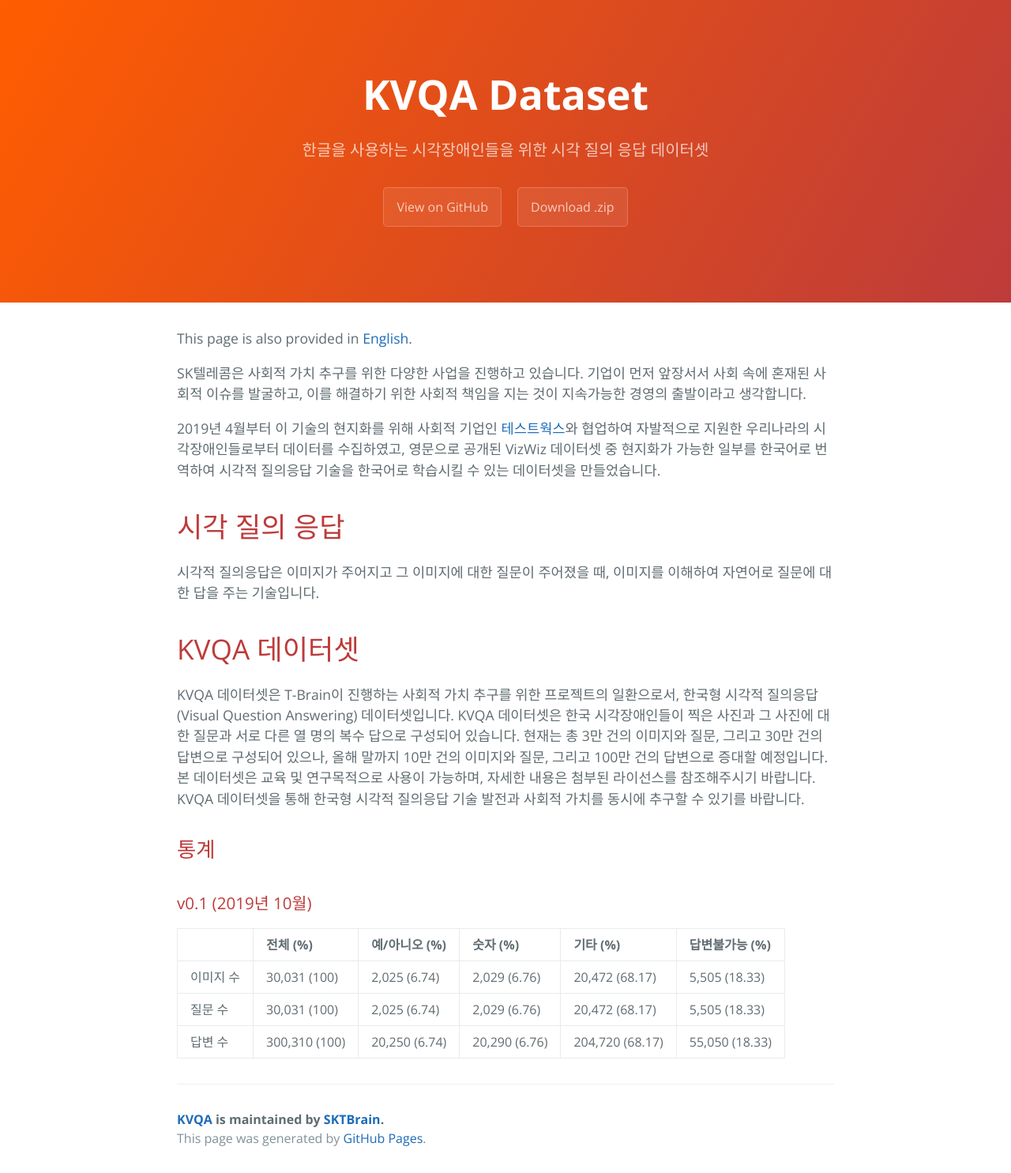
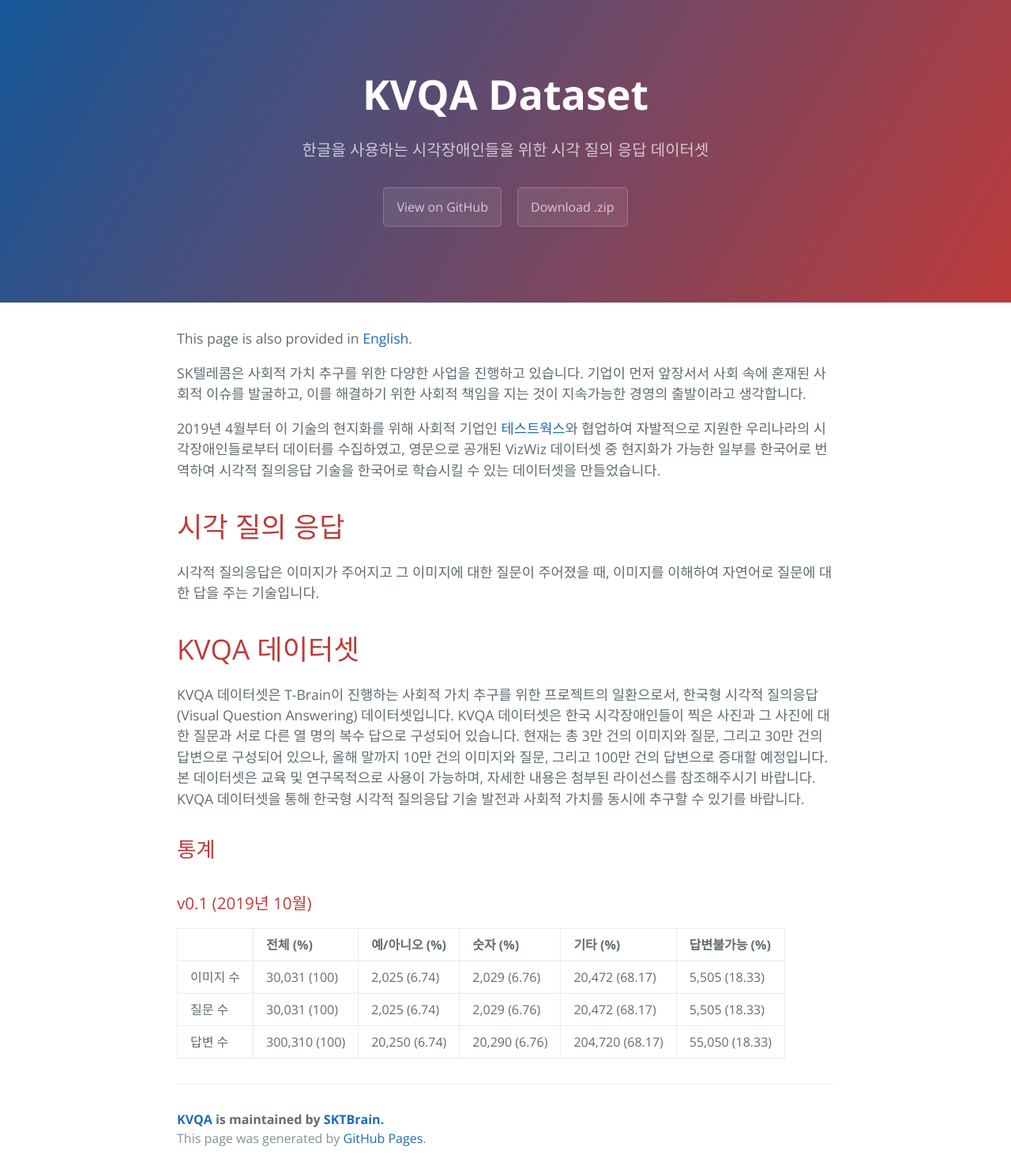
Before and after one commit to SKTBrain/KVQA, a Jekyll site: the page built from docs/index.md, in a window 1280 px wide. Shown: the whole page at 79% size. Built offline with Jekyll 4.4.1, drawn with Linux system fonts in a browser that asks for light colours.

Commit message:
Revert "Update variables.scss"
This reverts commit e9421ecdcd3944b0e3372ca7670cf52848acc9db.

```diff
--- a/docs/_sass/variables.scss
+++ b/docs/_sass/variables.scss
@@ -5,7 +5,7 @@
 // Headers
 $header-heading-color: #fff !default;
 $header-bg-color: #BD3B3A !default;
-$header-bg-color-secondary: #FF5D00 !default;
+$header-bg-color-secondary: #155799 !default;
 
 // Text
 $section-headings-color: #BD3B3A !default;
```
